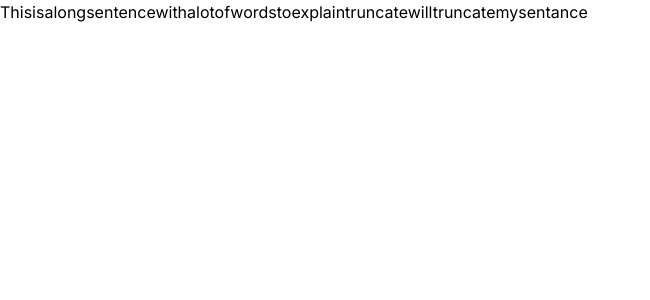
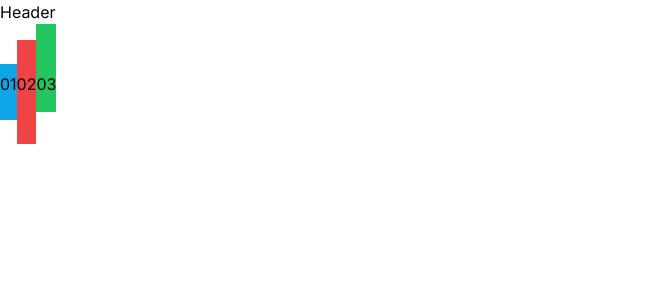
Before and after one commit to britzky/tailwindcss-tutorial, a Next.js app: page / in a window 1280 px wide. Shown: the top 300 px of the page, without its empty margins (0-650 px from the left). Built offline with nearby package versions, Linux system fonts and the light colour scheme.

Commit message:
finished flex

```diff
--- a/src/app/page.tsx
+++ b/src/app/page.tsx
@@ -2,14 +2,13 @@
 
 export default function Home() {
   return (
-    <div >
-      <p className="break-all">Thisisalongsentencewithalotofwordstoexplaintruncatewilltruncatemysentance</p>
-      {/* <h1 className="text-3xl">Title 1</h1>
-      <h2 className="text-2xl">Title 2</h2>
-      <h3 className="text-xl">Title 3</h3>
-      <p className="text-base uppercase">A regular paragraph</p>
-      <p className="text-sm">A description paragraph</p>
-      <p className="note text-xs">A little note</p> */}
+    <div className=" Parent">
+      <div>Header</div>
+      <div className="flex items-baseline ...">
+        <div className=" bg-sky-500 pt-2 pb-6">01</div>
+        <div className=" bg-red-500 pt-8 pb-12">02</div>
+        <div className="bg-green-500 pt-12 pb-4">03</div>
+      </div>
     </div>
 
   )
--- a/tailwind.config.js
+++ b/tailwind.config.js
@@ -59,11 +59,12 @@
           100: "#49e659",
           936: "#434252"
         },
-        fontSize: {
-          xs: '12px',
-          sm: '15px',
-          base: '18px',
-        },
+        margin: {
+          1: '14px',
+          2: '16px',
+          3: '18px',
+          4: '20px',
+        }
       },
     },
   },
```
Also changed, not shown: src/app/globals.css (line endings or trailing spaces).
